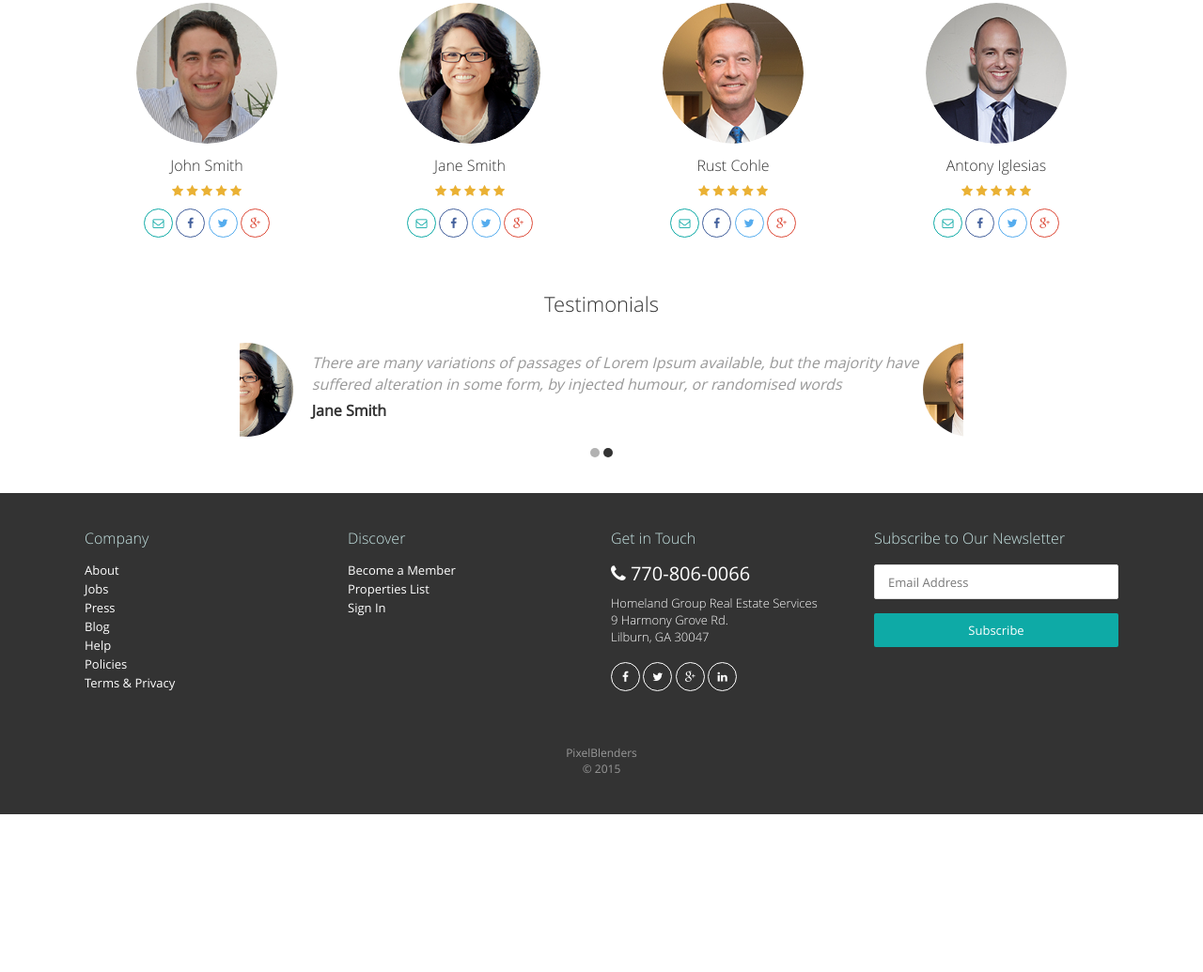
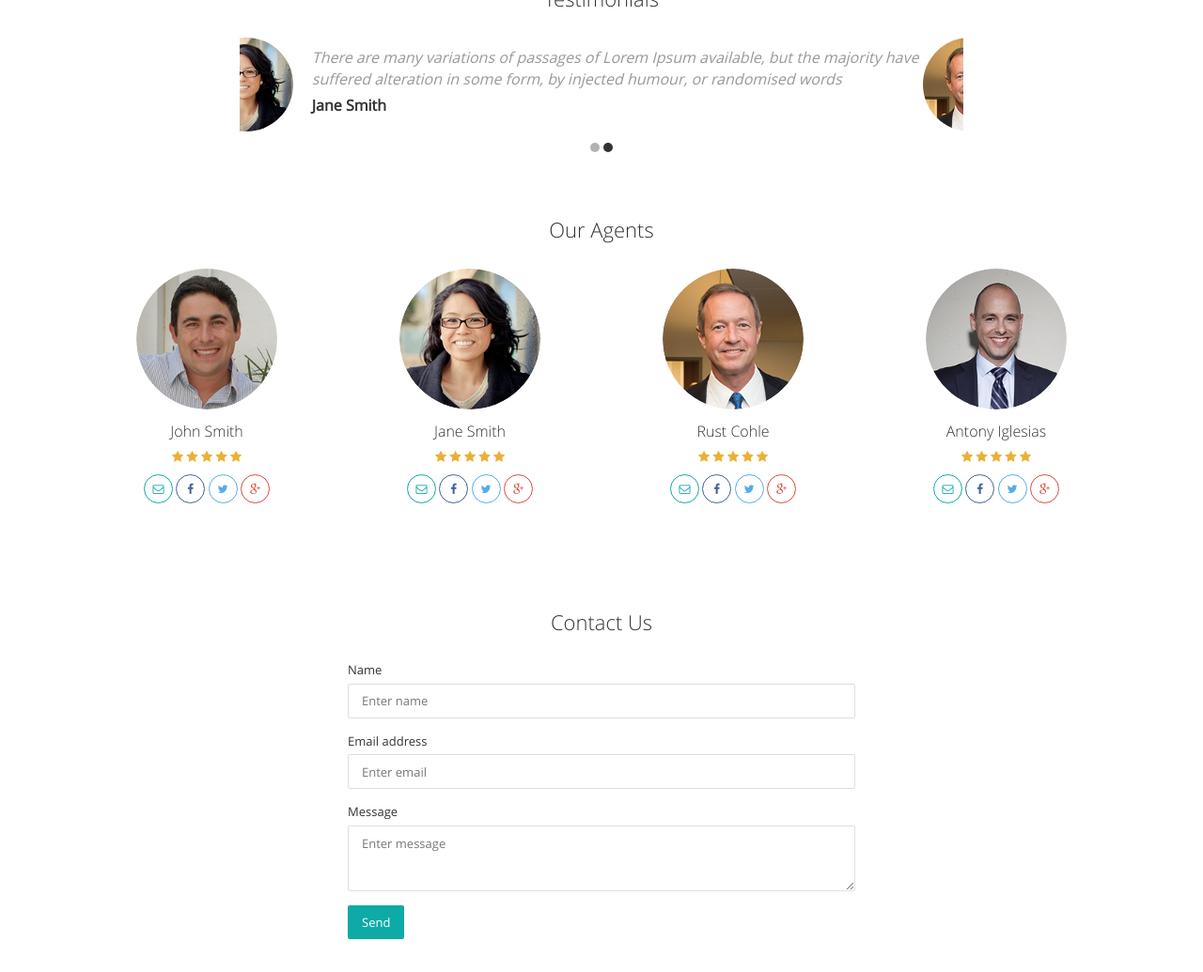
Before and after one commit to naveenshaji/homeland2, a plain HTML site: page index.html in a window 1280 px wide. Shown: the part 1805-2840 px from the top of the page at 94% size. Before the commit the page ends 2672 px from the top, so only its background shows below. Drawn offline with nearby package versions, Linux system fonts and the light colour scheme; some packages are replaced by stand-ins of ours.

Commit message:
Added contact us section and rearranged homepage

```diff
--- a/index.html
+++ b/index.html
@@ -345,6 +345,44 @@
                     </a>
                 </div>
             </div>
+
+            <br>
+            <br>
+
+
+            <h2 class="osLight">Testimonials</h2>
+            <div id="home-testimonials" class="carousel slide carousel-wb mb20" data-ride="carousel">
+                <ol class="carousel-indicators">
+                    <li data-target="#home-testimonials" data-slide-to="0" class="active"></li>
+                    <li data-target="#home-testimonials" data-slide-to="1" class=""></li>
+                </ol>
+                <div class="carousel-inner">
+                    <div class="item active">
+                        <img src="images/avatar-2.png" class="home-testim-avatar" alt="Jane Smith">
+                        <div class="home-testim">
+                            <div class="home-testim-text">There are many variations of passages of Lorem Ipsum available, but the majority have suffered alteration in some form, by injected humour, or randomised words</div>
+                            <div class="home-testim-name">Jane Smith</div>
+                        </div>
+                    </div>
+                    <div class="item">
+                        <img src="images/avatar-3.png" class="home-testim-avatar" alt="Rust Cohle">
+                        <div class="home-testim">
+                            <div class="home-testim-text">There are many variations of passages of Lorem Ipsum available, but the majority have suffered alteration in some form, by injected humour, or randomised words</div>
+                            <div class="home-testim-name">Rust Cohle</div>
+                        </div>
+                    </div>
+                </div>
+            </div>
+
+            <br>
+            <br>
+            <br>
+            <br>
+
+
+
+
+
             <h2 class="osLight">Our Agents</h2>
             <div class="row pb40">
                 <div class="col-xs-12 col-sm-6 col-md-3 col-lg-3">
@@ -424,29 +462,49 @@
                     </div>
                 </div>
             </div>
-            <h2 class="osLight">Testimonials</h2>
-            <div id="home-testimonials" class="carousel slide carousel-wb mb20" data-ride="carousel">
-                <ol class="carousel-indicators">
-                    <li data-target="#home-testimonials" data-slide-to="0" class="active"></li>
-                    <li data-target="#home-testimonials" data-slide-to="1" class=""></li>
-                </ol>
-                <div class="carousel-inner">
-                    <div class="item active">
-                        <img src="images/avatar-2.png" class="home-testim-avatar" alt="Jane Smith">
-                        <div class="home-testim">
-                            <div class="home-testim-text">There are many variations of passages of Lorem Ipsum available, but the majority have suffered alteration in some form, by injected humour, or randomised words</div>
-                            <div class="home-testim-name">Jane Smith</div>
-                        </div>
-                    </div>
-                    <div class="item">
-                        <img src="images/avatar-3.png" class="home-testim-avatar" alt="Rust Cohle">
-                        <div class="home-testim">
-                            <div class="home-testim-text">There are many variations of passages of Lorem Ipsum available, but the majority have suffered alteration in some form, by injected humour, or randomised words</div>
-                            <div class="home-testim-name">Rust Cohle</div>
+
+
+            <br>
+            <br>
+            <br>
+
+            <h2 class="osLight">Contact Us</h2>
+            <div class="row">
+                <div class="col-xs-12 col-sm-12 col-md-6 col-md-offset-3 col-lg-6 col-lg-offset-3">
+
+                    <div class="">
+                        <!--                        <div class="panel-heading">x</div>-->
+                        <div class="">
+
+                            <form role="form">
+                                <div class="form-group">
+                                    <label for="exampleInputEmail1">Name</label>
+                                    <input type="email" class="form-control" id="exampleInputEmail1" placeholder="Enter name">
+                                </div>
+                                <div class="form-group">
+                                    <label for="exampleInputEmail1">Email address</label>
+                                    <input type="email" class="form-control" id="exampleInputEmail1" placeholder="Enter email">
+                                </div>
+
+                                <div class="form-group">
+                                    <label for="exampleInputEmail1">Message</label>
+                                    <textarea class="form-control" rows="3" placeholder="Enter message"></textarea>
+                                </div>
+
+
+                                <a href="#" class="btn btn-green">Send</a>
+                            </form>
+
                         </div>
                     </div>
                 </div>
+
             </div>
+
+
+
+
+
         </div>
     </div>
 
```
